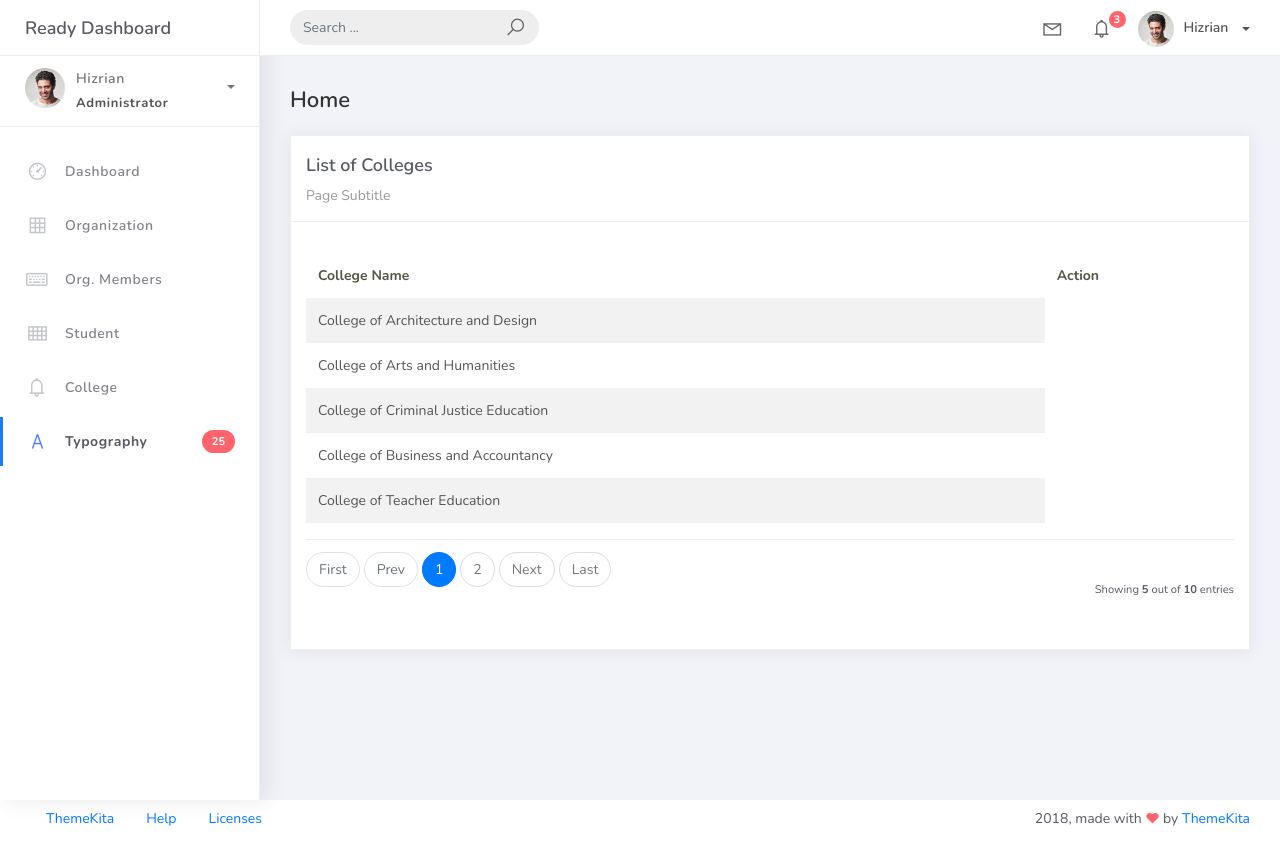
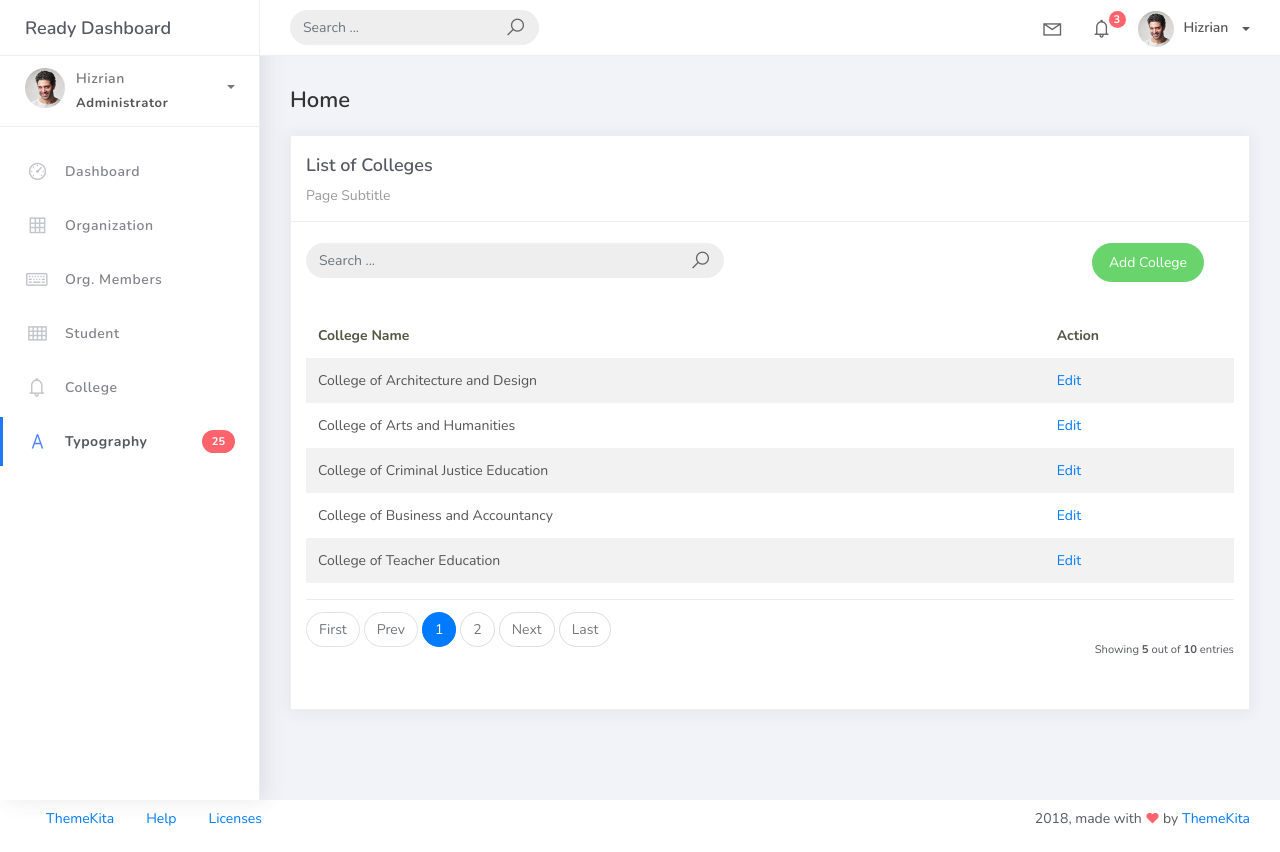
Before and after one commit to Gwennyie/PSUSphere, a Django app: page /college_list in a window 1280 px wide. Run offline with Django 5.2, Linux system fonts and the light colour scheme; data comes from the database, SQL or seed files in the repository; both versions use the stored data as it was after the commit; some libraries are stand-ins or nearby versions.

Commit message:
added college add feauture

```diff
--- a/projectsite/projectsite/urls.py
+++ b/projectsite/projectsite/urls.py
@@ -16,7 +16,7 @@ Including another URLconf
 """
 from django.contrib import admin
 from django.urls import path
-from studentorg.views import HomePageView, OrganizationList, OrganizationCreateView, OrganizationUpdateView, OrganizationDeleteView, CollegeList
+from studentorg.views import HomePageView, OrganizationList, OrganizationCreateView, OrganizationUpdateView, OrganizationDeleteView, CollegeList, CollegeCreateView
 from studentorg import views
 
 urlpatterns = [
@@ -26,5 +26,6 @@ urlpatterns = [
     path('organization_list/add', OrganizationCreateView.as_view(), name='organization-add'),
     path('organization_list/<pk>', OrganizationUpdateView.as_view(), name='organization-update'),
     path('organization_list/<pk>/delete', OrganizationDeleteView.as_view(), name='organization-delete'),
-    path('college_list', CollegeList.as_view(), name='college-list')
+    path('college_list', CollegeList.as_view(), name='college-list'),
+    path('college_list/add', CollegeCreateView.as_view(), name='college-add'),
 ]
--- a/projectsite/studentorg/views.py
+++ b/projectsite/studentorg/views.py
@@ -3,7 +3,7 @@ from django.shortcuts import render
 from django.views.generic.list import ListView
 from django.views.generic.edit import CreateView, UpdateView, DeleteView
 from studentorg.models import Organization, College
-from studentorg.forms import OrganizationForm
+from studentorg.forms import OrganizationForm, CollegeForm
 from django.urls import reverse_lazy
 
 class HomePageView(ListView):
@@ -39,3 +39,9 @@ class CollegeList(ListView):
     context_object_name = "college"
     template_name = "college_list.html"
     paginate_by = 5
+
+class CollegeCreateView(CreateView):
+    model = College
+    form_class = CollegeForm
+    template_name = 'college_forms.html'
+    success_url = reverse_lazy('college-list')
--- a/projectsite/templates/college_list.html
+++ b/projectsite/templates/college_list.html
@@ -13,7 +13,28 @@
                         <div class="card-title">List of Colleges</div>
                         <div class="card-category">Page Subtitle</div>
                     </div>
+                    <br />
+                        <div class="col-md-12 row">
+                            <div class="col-md-6">
+                                <form class="navbar-left navbar-form nav-search mr-md-3" action="">
+                                    <div class="input-group">
+                                        <input type="text" placeholder="Search ..." class="form-control" />
+                                        <div class="input-group-append">
+                                            <span class="input-group-text">
+                                                <i class="la la-search search-icon"></i>
+                                            </span>
+                                        </div>
+                                    </div>
+                                </form>
+                            </div>
 
+                            <div class="col-md-6">
+                                <div class="pull-right">
+                                    <a href="{% url 'college-add' %}" class="btn btn-success btn-rounded">Add
+                                        College</a>
+                                </div>
+                            </div>
+                        </div>
 
                     <div class="card-body">
                         <table class="table table-striped mt-3">
@@ -28,6 +49,13 @@
                                 {% for object in object_list %}
                                 <tr>
                                     <td>{{ object.college_name }}</td>
+                                    <td><a href="organization_list/{{ object.id }}">Edit</a></td>
+                                </tr>
+                                {% empty %}
+                                <tr>
+                                    <td colspan="4" style="text-align: center">
+                                        <p class="text-sm font-weight-bold mb-0">No Records Found</p>
+                                    </td>
                                 </tr>
                                 {% endfor %}
                             </tbody>
```
Also changed, not shown: projectsite/studentorg/forms.py (+6 -1 lines), projectsite/templates/college_forms.html (added, +36 -0 lines), projectsite/db.sqlite3.
